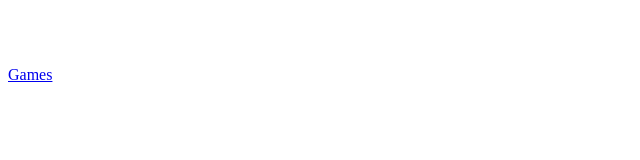
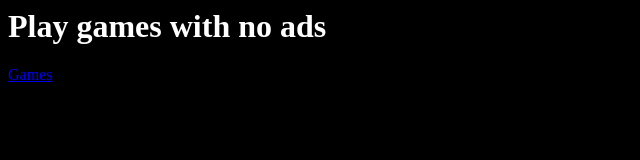
Before and after one commit to JacesGames/JacesGames.github.io, a plain HTML site: page index.html in a window 1280 px wide. Shown: the whole page, without its empty margins (0-640 px from the left). Drawn offline with Linux system fonts and the light colour scheme.

Commit message:
Update index.html

```diff
--- a/index.html
+++ b/index.html
@@ -1,3 +1,3 @@
-<body style="color: #000000;"></body>
+<body style="background-color: #000000;"></body>
 <h1 style="color: #ffffff;">Play games with no ads</h1>
 <a href="/games">Games</a>
```
